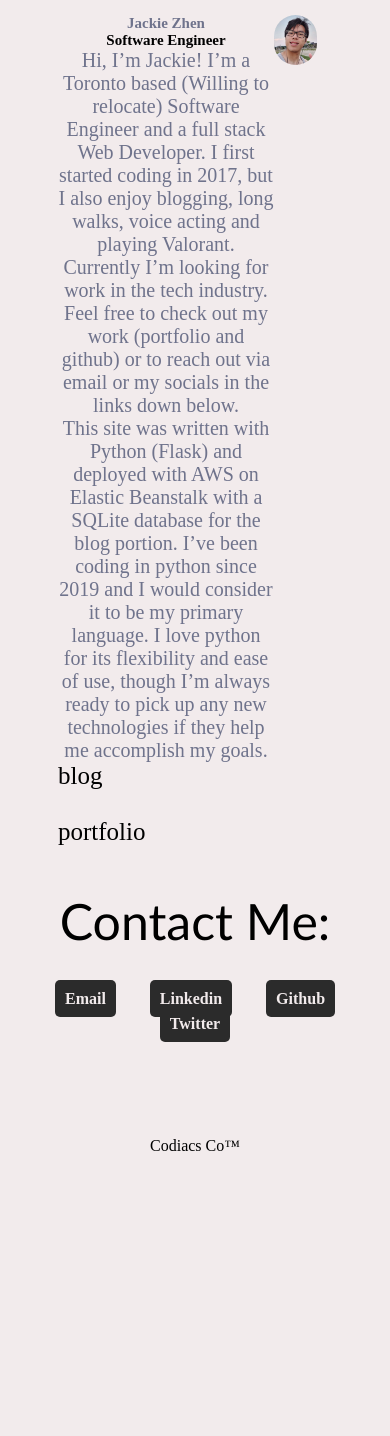
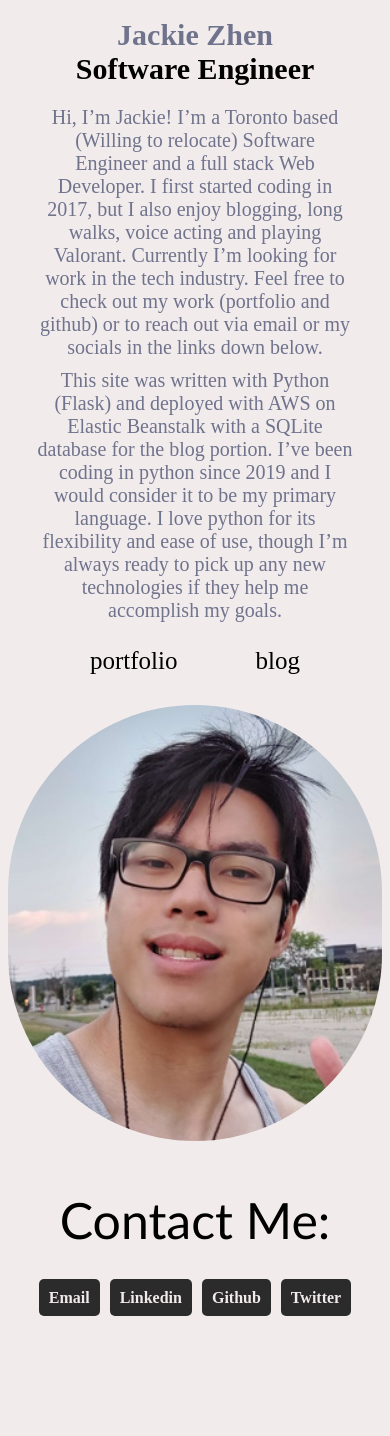
Before and after one commit to MicroOptimization/cdx_blog, a Flask app: page /profile.html in a window 390 px wide. Shown: the top 1436 px of the page. Before the commit the page ends 1151 px from the top, so only its background shows below. Run offline with Flask 3, Linux system fonts and the light colour scheme.

Commit message:
finished mobile optimizations for my profile page

```diff
--- a/static/css/profile.css
+++ b/static/css/profile.css
@@ -33,7 +33,7 @@
     border-radius: 500px;
 }
 
-.links {
+.links{
     font-size: 25px;
     text-align:left;
     margin-left: 25px;
@@ -49,6 +49,14 @@
 
 
 
+
+.contact_title {
+    text-align: center;
+    font-size: 50px;
+    font-family: Calibri;
+    margin-bottom: 0px;
+    margin-top: 45px;
+}
 
 .contact_div {
     margin-top:35px;
@@ -79,20 +87,13 @@
 a {
     color: black;
     text-decoration: none;
-
 }
 
 li {
     color: #2b2b2b
 }
 
-.contact_title {
-    text-align: center;
-    font-size: 50px;
-    font-family: Calibri;
-    margin-bottom: 0px;
-    margin-top: 45px;
-}
+
 
 @media screen and (max-width: 800px) {
     body * {
@@ -101,29 +102,96 @@ li {
     }
 
     .bio_title {
-        font-size: 15px;
+        font-size: 30px;
+        margin-bottom: 20px;
+        margin-top:10px;
     }
 
     .text_div {
-        width:100%;
+        width:90%;
         display:block;
+        margin:auto;
+    }
+
+    .bio_content {
+        margin:10px;
     }
 
     .image_div {
         width: 50%;
         height: 100%;
         margin: auto;
-        margin-top:0px;
+        margin-top:30px;
         margin-left:0px;
     }
 
-    .wrapper_div * {
+    .portrait {
+        border-radius: 500px;
+        width:200%;
+    }
+
+    .wrapper_div {
         margin: 0px;
         padding: 0px;
 
         display: flex;
         flex-direction: column;
+        justify-content: center;
+    }
+
+    .links li {
+        display: inline;
+    }
+
+    .links ul {
+        display:flex;
+        justify-content: center;
+        flex-direction: row-reverse;
+        gap:20vw;
+    }
+
+    .links{
+        font-size: 25px;
+        text-align:left;
+        margin: 0px;
+        margin-top:25px;
     }
 
 
+
+
+    .contact_title {
+        text-align: center;
+        font-size: 50px;
+        font-family: Calibri;
+        margin-bottom: 0px;
+        margin-top: 45px;
+    }
+
+    .contact_div {
+        margin-top:35px;
+        margin-bottom:35px;
+        text-align:center;
+    }
+
+    .contact_div * {
+        width: 115px;
+        height: 25px;
+        background: #2b2b2b;
+        padding: 10px;
+        text-align: center;
+        border-radius: 5px;
+        color: #F2EBEC;
+        font-weight: bold;
+        line-height: 25px;
+        margin:3px;
+    }
+
+    .email_div {
+        text-align:center;
+        visibility:hidden;
+        font-size: 25px;
+        font-family: Calibri;
+        margin-bottom:50px;
+    }
 }
--- a/templates/profile.html
+++ b/templates/profile.html
@@ -11,6 +11,7 @@
 {% block body %}
 
 <div class="wrapper_div">
+
     <div class="text_div">
         <h2 class="bio_title">Jackie Zhen <br><span style="color: black">Software Engineer<span></h2>
         <!--<p class="bio_content">Lorem ipsum dolor sit amet, consectetur adipiscing elit. Duis et consectetur quam, in luctus felis. Vivamus sed nisl eros. Morbi tincidunt dignissim congue. Quisque tincidunt sem nec nibh luctus, vitae porta enim sodales. Maecenas ac malesuada erat. Praesent eleifend euismod elit, ut tincidunt libero rhoncus vel. Pellentesque ut fermentum risus. Praesent sodales magna vitae tellus tristique, sit amet porta magna dignissim. Sed libero ante, hendrerit ut fringilla malesuada, suscipit quis turpis. Quisque vitae euismod ex. Vestibulum ante ipsum primis in faucibus orci luctus et ultrices posuere cubilia curae; Nulla felis tortor, ullamcorper vel ante vel, porttitor imperdiet libero. Suspendisse efficitur sagittis tellus pharetra tempus egestas.</p>
@@ -25,7 +26,7 @@
 
         <div class="links">
             <ul>
-                <li><a class="bio_links" href="/">blog</a><br></li>
+                <li><a class="bio_links" href="/">blog</a></li>
                 <li><a class="bio_links" href="https://github.com/MicroOptimization" target="_blank">portfolio</a></li>
             </ul>
         </div>
@@ -34,6 +35,7 @@
     <div class="image_div">
         <img src="static/images/portrait_resized.jpg" alt="Jackie Zhen's Portrait" class="portrait" width="40%" height="40%">
     </div>
+
 </div>
 
 
```
